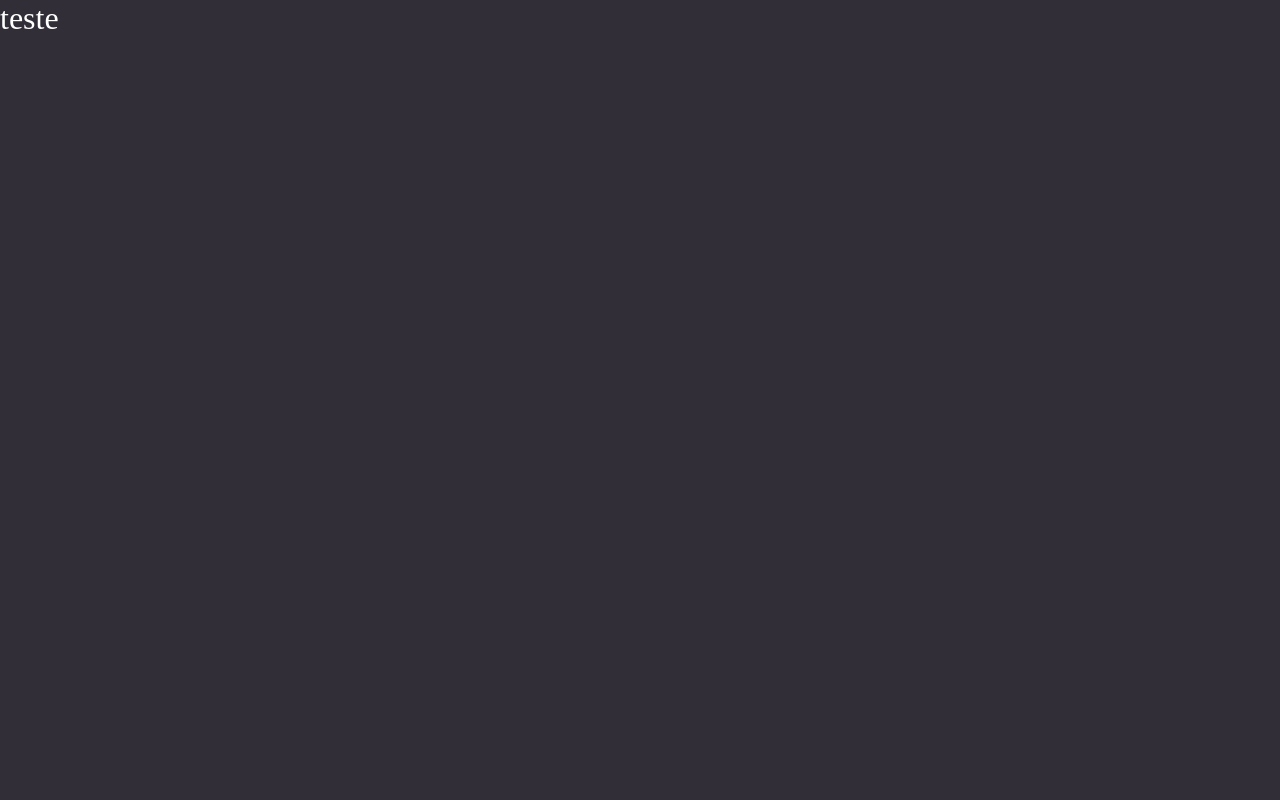
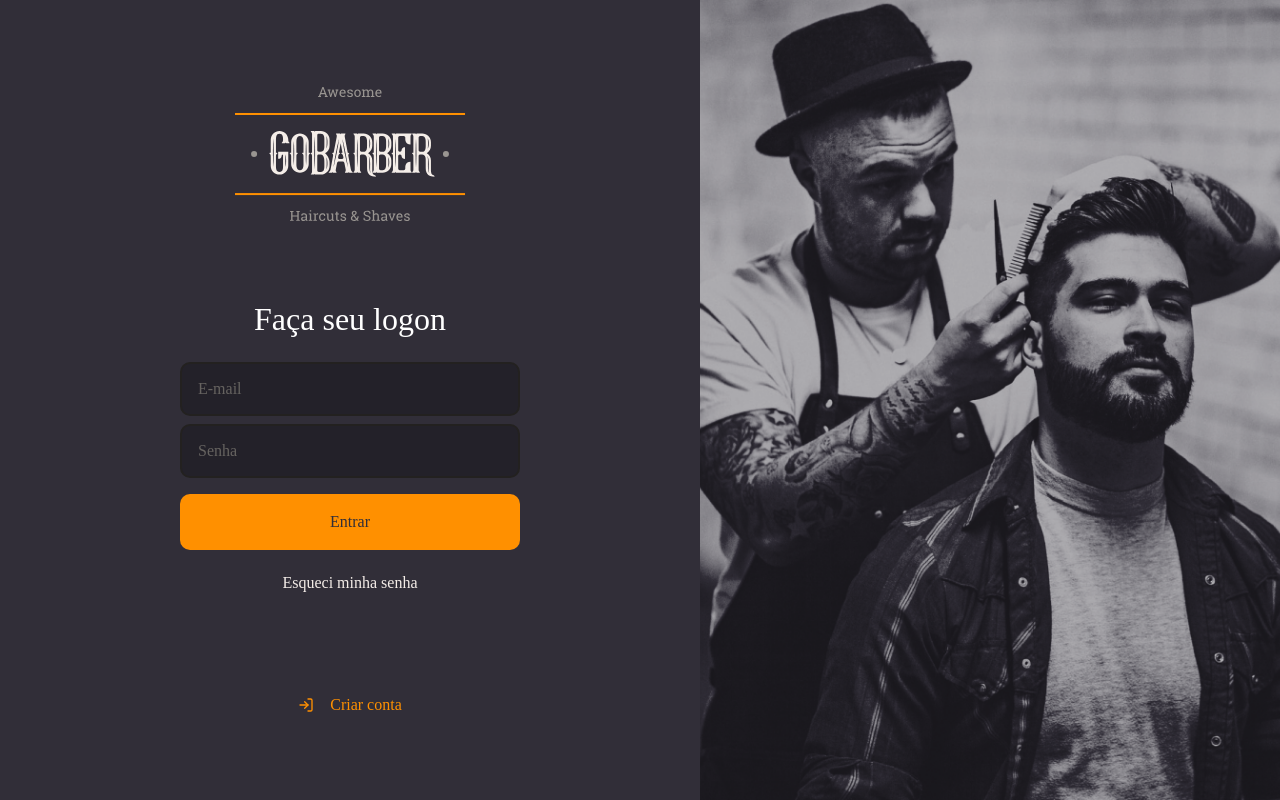
Before and after one commit to andersonsilva019/Gobarber-front-Typescript, a React (Create React App) app: page / in a window 1280 px wide. Built offline with nearby package versions, Linux system fonts and the light colour scheme.

Commit message:
pagina de login

```diff
--- a/package.json
+++ b/package.json
@@ -10,8 +10,10 @@
     "@types/node": "^12.12.50",
     "@types/react": "^16.9.43",
     "@types/react-dom": "^16.9.8",
+    "polished": "^3.6.5",
     "react": "^16.13.1",
     "react-dom": "^16.13.1",
+    "react-icons": "^3.10.0",
     "react-scripts": "3.4.1",
     "styled-components": "^5.1.1",
     "typescript": "^3.7.5"
--- a/src/App.tsx
+++ b/src/App.tsx
@@ -1,12 +1,13 @@
 import React from 'react';
 
 import GlobalStyels from './styles/global';
+import SignIn from './pages/SignIn';
 
 const App: React.FC = () => {
   return (
     <>
       <GlobalStyels />
-      <h1>teste</h1>
+      <SignIn />
     </>
   );
 };
--- a/src/pages/SignIn/index.tsx
+++ b/src/pages/SignIn/index.tsx
@@ -1,9 +1,32 @@
 import React from 'react';
-
-// import { Container } from './styles';
+import { FiLogIn } from 'react-icons/fi';
+import logo from '../../assets/logo.svg';
+import { Container, Content, Background } from './styles';
 
 const SignIn: React.FC = () => {
-  return <div />;
+  return (
+    <Container>
+      <Content>
+        <img src={logo} alt="Gobarber" />
+        <form>
+          <h1>Faça seu logon</h1>
+
+          <input placeholder="E-mail" />
+          <input type="password" placeholder="Senha" />
+
+          <button type="button">Entrar</button>
+
+          <a href="forgot">Esqueci minha senha</a>
+        </form>
+
+        <a href="go">
+          <FiLogIn />
+          Criar conta
+        </a>
+      </Content>
+      <Background />
+    </Container>
+  );
 };
 
 export default SignIn;
--- /dev/null
+++ b/src/pages/SignIn/styles.ts
@@ -0,0 +1,104 @@
+import styled from 'styled-components';
+import { shade } from 'polished';
+import signInBackgroundImage from '../../assets/sign-in-background.png';
+
+export const Container = styled.div`
+  height: 100vh;
+
+  display: flex;
+  align-items: stretch;
+`;
+
+export const Content = styled.div`
+  display: flex;
+  flex-direction: column;
+  align-items: center;
+
+  place-content: center; /* É o mesmo que justify-content: center e align-items: center */
+
+  width: 100%;
+  max-width: 700px;
+
+  > form {
+    margin: 80px 0;
+    width: 340px;
+    text-align: center;
+
+    > h1 {
+      margin-bottom: 24px;
+    }
+
+    > input {
+      background: #232129;
+      border-radius: 10px;
+      padding: 16px;
+      width: 100%;
+      border: 2px solid #232120;
+      color: #f4ede8;
+
+      &::placeholder {
+        color: #666360;
+      }
+
+      & + input {
+        margin-top: 8px;
+      }
+    }
+
+    > button {
+      width: 100%;
+      height: 56px;
+
+      background: #ff9000;
+      border-radius: 10px;
+      padding: 0 16px;
+      border: 0;
+
+      color: #312e38;
+      font-weight: 500;
+
+      margin-top: 16px;
+      transition: background 0.2s;
+
+      &:hover {
+        background: ${shade(0.2, '#ff9000')};
+      }
+    }
+
+    > a {
+      color: #f4ede8;
+      display: block;
+      margin-top: 24px;
+      text-decoration: none;
+      transition: color 0.2s;
+
+      &:hover {
+        color: ${shade(0.2, '#f4ede8')};
+      }
+    }
+  }
+
+  > a {
+    color: #ff9000;
+    display: block;
+    margin-top: 24px;
+    text-decoration: none;
+    transition: color 0.2s;
+
+    display: flex;
+    align-items: center;
+
+    &:hover {
+      color: ${shade(0.2, '#ff9000')};
+    }
+
+    svg {
+      margin-right: 16px;
+    }
+  }
+`;
+export const Background = styled.div`
+  flex: 1;
+  background: url(${signInBackgroundImage}) no-repeat center;
+  background-size: cover;
+`;
```
Also changed, not shown: 1 other file (tests, documents, lock files or other folders).
